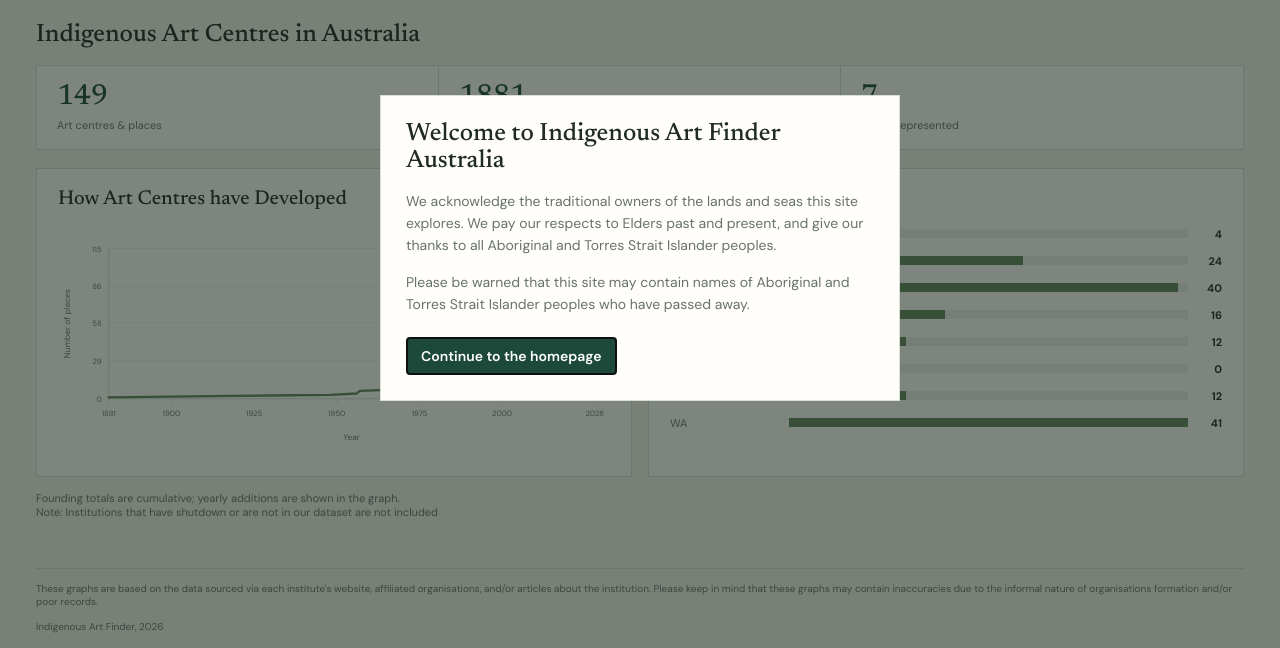
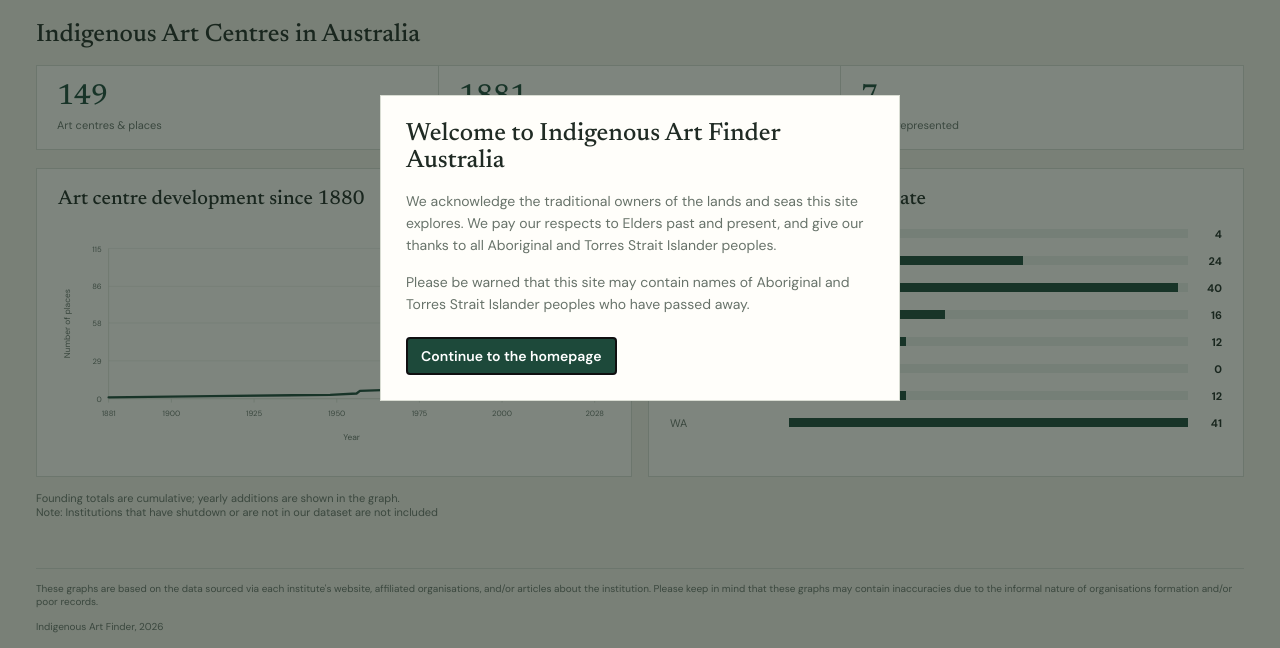
Before and after one commit to a-c-python/Assignment-1, a Flask app: page /archive in a window 1280 px wide. Shown: the part 152-800 px from the top of the page. Run offline with Flask 3, Linux system fonts and the light colour scheme.

Commit message:
Further edits to graphs

```diff
--- a/templates/archive.html
+++ b/templates/archive.html
@@ -10,12 +10,12 @@
 	<div class="analytics-top" id="metrics"></div>
 	<div class="analytics-grid">
 		<section class="chart-panel" aria-labelledby="founded-chart-title">
-			<h3 id="founded-chart-title">How Art Centres have Developed</h3>
+			<h3 id="founded-chart-title">Art centre development since 1880</h3>
 			<div id="founded-chart" aria-label="Cumulative line graph of places founded by year"></div>
 			<div class="timeline-list" id="timeline" aria-label="Founding timeline" hidden></div>
 		</section>
 		<section class="chart-panel" aria-labelledby="state-chart-title">
-			<h3 id="state-chart-title">Locations by state</h3>
+			<h3 id="state-chart-title">Number of locations per state</h3>
 			<div class="bar-list" id="state-chart"></div>
 		</section>
 
--- a/templates/base.html
+++ b/templates/base.html
@@ -204,12 +204,12 @@
 		.bar-row { display: grid; grid-template-columns: minmax(72px, 110px) minmax(40px, 1fr) 25px; align-items: center; gap: 9px; font-size: 11px; }
 		.bar-label { overflow: hidden; color: var(--muted); text-overflow: ellipsis; white-space: nowrap; }
 		.bar-track { height: 9px; background: #edf0e9; }
-		.bar-fill { height: 100%; min-width: 2px; background: var(--leaf); }
+		.bar-fill { height: 100%; min-width: 2px; background: var(--forest); }
 		.bar-count { text-align: right; font-weight: 700; }
 		.line-chart { width: 100%; height: auto; display: block; overflow: visible; }
 		.chart-axis { fill: none; stroke: var(--line); stroke-width: 1; }
 		.chart-grid { stroke: var(--line); stroke-width: 1; opacity: .55; }
-		.chart-line { fill: none; stroke: var(--leaf); stroke-width: 3; stroke-linecap: round; stroke-linejoin: round; }
+		.chart-line { fill: none; stroke: var(--forest); stroke-width: 3; stroke-linecap: round; stroke-linejoin: round; }
 		.chart-label { fill: var(--muted); font: 10px var(--sans); }
 		.chart-axis-title { fill: var(--muted); font: 11px var(--sans); }
 		.timeline-list { display: grid; grid-template-columns: repeat(auto-fit, minmax(120px, 1fr)); gap: 8px; margin-top: 14px; }
```
